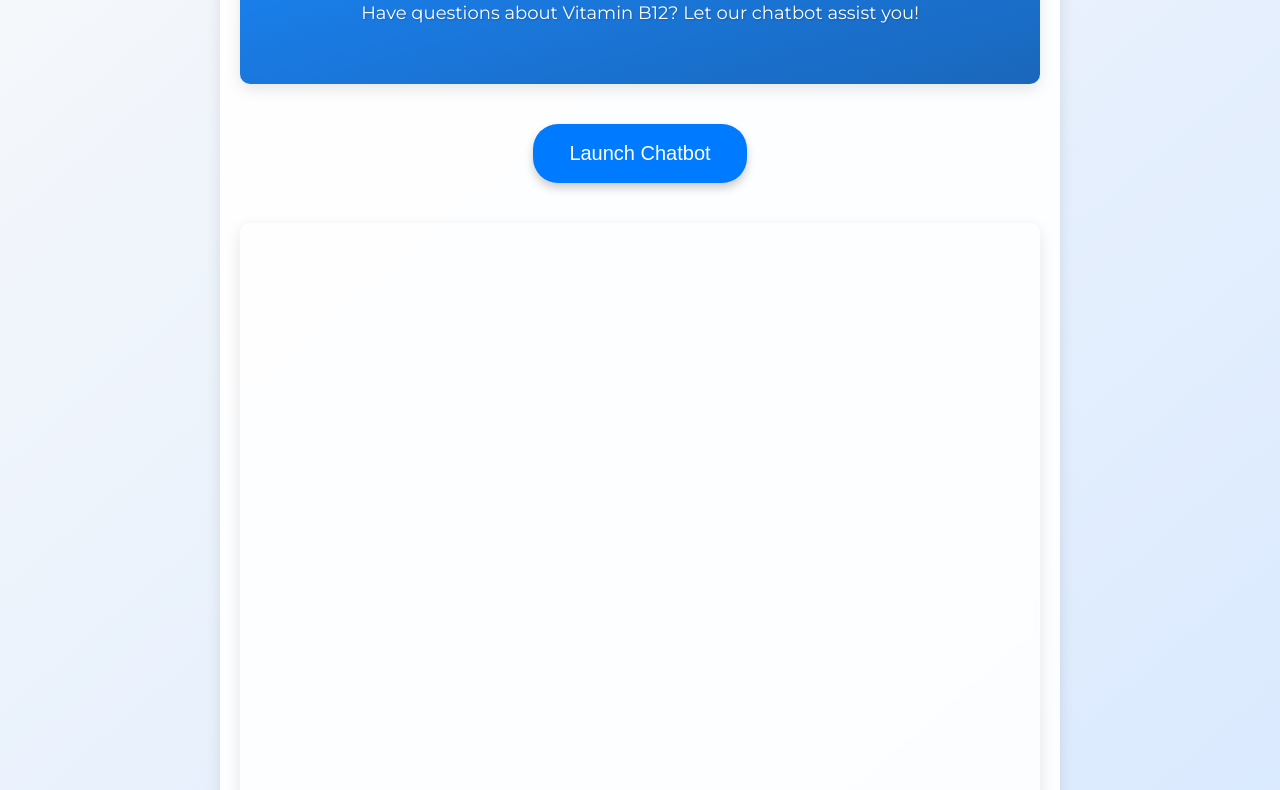
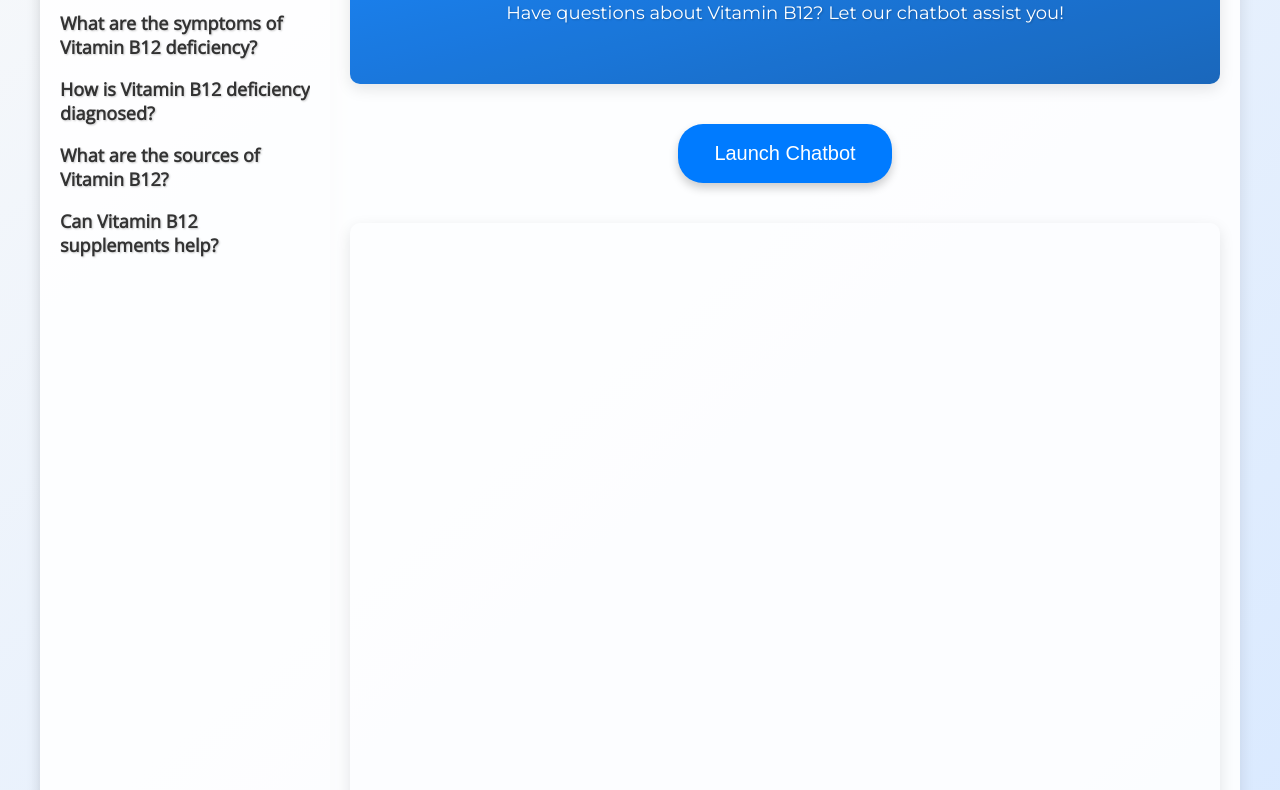
Before and after one commit to paradox974333/vitaminb12chatbot, a plain HTML site: page index.html in a window 1280 px wide. Shown: the part 216-1006 px from the top of the page. Drawn offline with nearby package versions, Linux system fonts and the light colour scheme.

Commit message:
Update index.html

```diff
--- a/index.html
+++ b/index.html
@@ -18,13 +18,52 @@
     }
 
     .container {
-      max-width: 800px;
+      display: flex;
+      max-width: 1200px;
       margin: 50px auto;
+      border-radius: 10px;
+      box-shadow: 0 5px 15px rgba(0, 0, 0, 0.1);
+    }
+
+    .sidebar {
+      flex: 0 0 250px;
       padding: 20px;
       background-color: rgba(255, 255, 255, 0.9);
-      border-radius: 10px;
-      box-shadow: 0 5px 15px rgba(0, 0, 0, 0.1);
-      backdrop-filter: blur(10px);
+      border-top-left-radius: 10px;
+      border-bottom-left-radius: 10px;
+      box-shadow: 5px 0 15px rgba(0, 0, 0, 0.1);
+    }
+
+    .sidebar h2 {
+      font-size: 24px;
+      margin-bottom: 20px;
+    }
+
+    .sidebar ul {
+      list-style-type: none;
+      padding: 0;
+      margin: 0;
+      overflow: hidden;
+    }
+
+    .sidebar li {
+      margin-bottom: 10px;
+    }
+
+    .sidebar li p {
+      margin-bottom: 10px;
+    }
+
+    .sidebar li p.question {
+      font-weight: bold;
+    }
+
+    .content {
+      flex: 1;
+      padding: 20px;
+      background-color: rgba(255, 255, 255, 0.9);
+      border-top-right-radius: 10px;
+      border-bottom-right-radius: 10px;
     }
 
     header {
@@ -165,9 +204,21 @@
     /* Responsive design for smaller screens */
     @media screen and (max-width: 600px) {
       .container {
+        flex-direction: column;
         max-width: 90%;
         margin: 30px auto;
-        padding: 10px;
+      }
+
+      .sidebar {
+        flex: 0 0 auto;
+        width: 100%;
+        border-radius: 10px 10px 0 0;
+        box-shadow: 0 5px 15px rgba(0, 0, 0, 0.1);
+      }
+
+      .content {
+        flex: 1;
+        border-radius: 0 0 10px 10px;
       }
 
       h1 {
@@ -191,6 +242,17 @@
 </head>
 <body>
   <div class="container">
+    <div class="sidebar">
+      <h2>Common Questions</h2>
+      <ul id="carousel">
+        <li><p class="question">What is Vitamin B12 deficiency?</p></li>
+        <li><p class="question">What are the symptoms of Vitamin B12 deficiency?</p></li>
+        <li><p class="question">How is Vitamin B12 deficiency diagnosed?</p></li>
+        <li><p class="question">What are the sources of Vitamin B12?</p></li>
+        <li><p class="question">Can Vitamin B12 supplements help?</p></li>
+      </ul>
+    </div>
+    <div class="content">
       <header>
         <h1><i class="fas fa-vitamin"></i> Vitamin B12 Chatbot</h1>
         <p>Have questions about Vitamin B12? Let our chatbot assist you!</p>
@@ -199,10 +261,25 @@
       <div class="loading">Loading...</div>
       <iframe id="chatbotFrame" allow="microphone;" src=""></iframe>
     </div>
+  </div>
 
   <script>
+    const questions = document.querySelectorAll('.question');
+    const carousel = document.getElementById('carousel');
+
+    let currentQuestionIndex = 0;
+
+    function showNextQuestion() {
+      questions[currentQuestionIndex].classList.remove('active');
+      currentQuestionIndex = (currentQuestionIndex + 1) % questions.length;
+      questions[currentQuestionIndex].classList.add('active');
+    }
+
+    setInterval(showNextQuestion, 3000); // Change question every 3 seconds
+
     document.getElementById('chatbotButton').addEventListener('click', function() {
-      document.getElementById('chatbotFrame').src = "https://console.dialogflow.com/api-client/demo/embedded/1e23efa3-be1b-4b2b-bc2d-9aef19d2284e";
+      const questionText = questions[currentQuestionIndex].textContent;
+      document.getElementById('chatbotFrame').src = `https://console.dialogflow.com/api-client/demo/embedded/1e23efa3-be1b-4b2b-bc2d-9aef19d2284e?q=${encodeURIComponent(questionText)}`;
       document.querySelector('.loading').style.display = 'block';
     });
 
```
Lines whose indentation alone changed are shown as unchanged.
